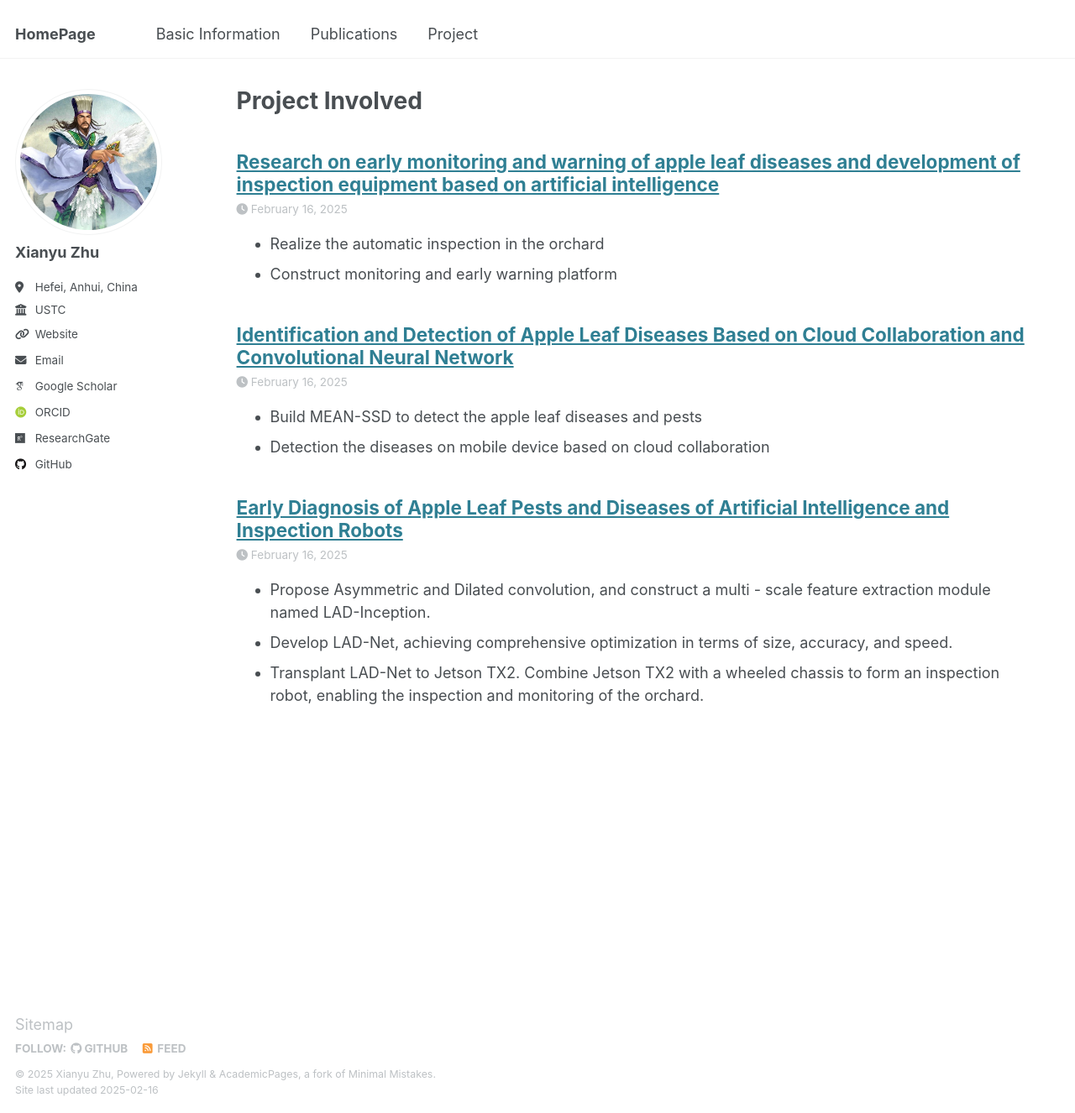
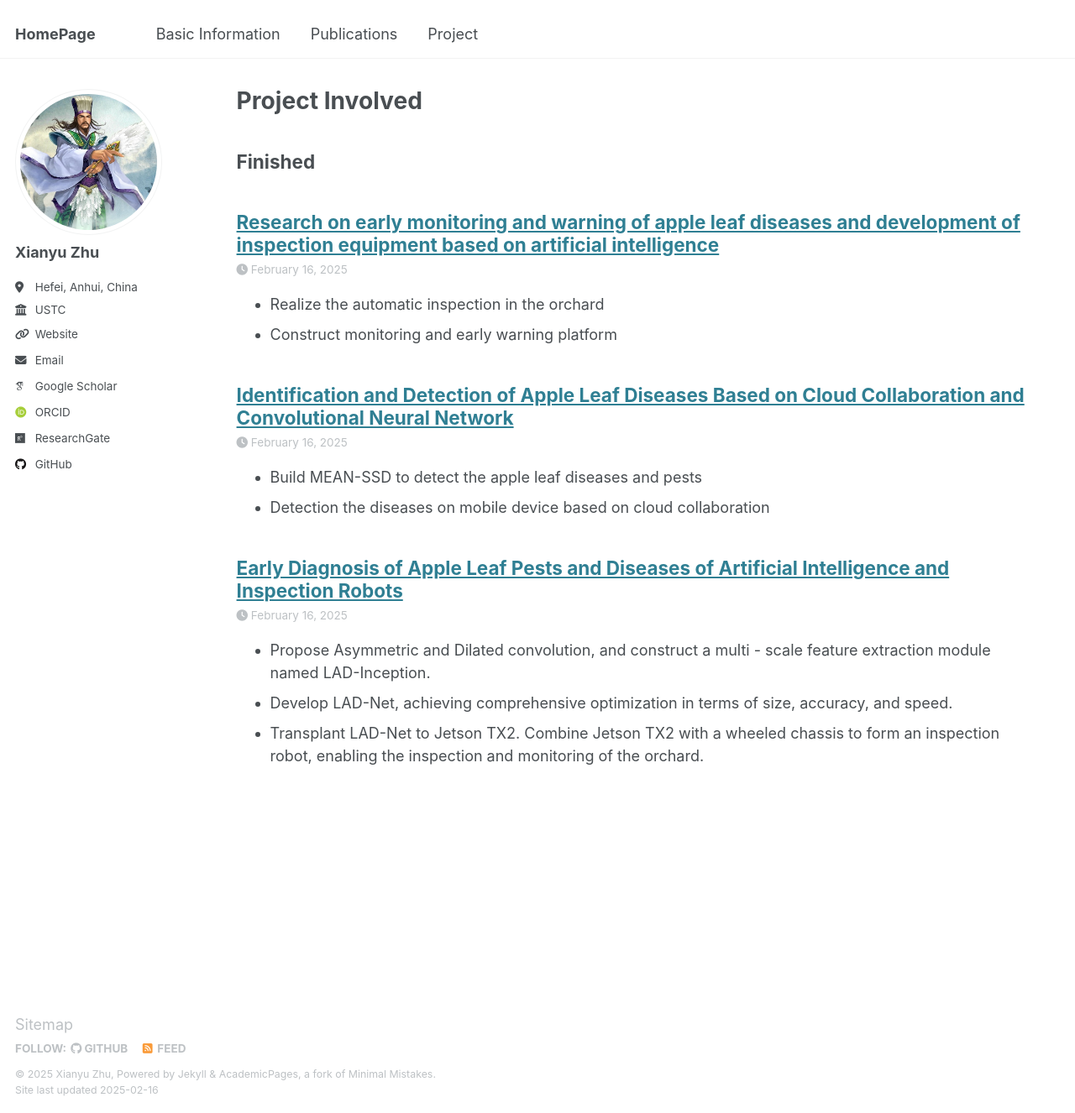
Before and after one commit to zhuxy-USTC/zhuxy-USTC.github.io, a Jekyll site: the page built from _pages/talks.md, in a window 1280 px wide and 1326 px high. Shown: the whole window at 84% size. Built offline with Jekyll 4.4.1, drawn with Linux system fonts in a browser that asks for light colours; some web fonts are replaced.

Commit message:
Update talks.md

```diff
--- a/_pages/talks.md
+++ b/_pages/talks.md
@@ -5,6 +5,7 @@ permalink: /talks/
 author_profile: true
 ---
 
+## Finished
 
 {% if site.talkmap_link == true %}
 
```
